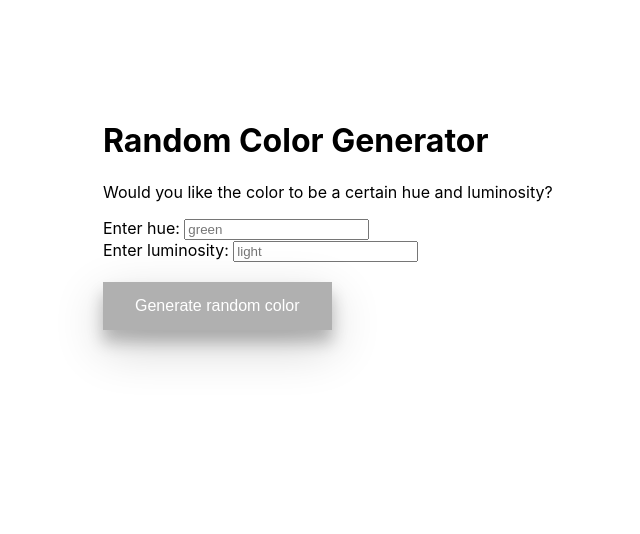
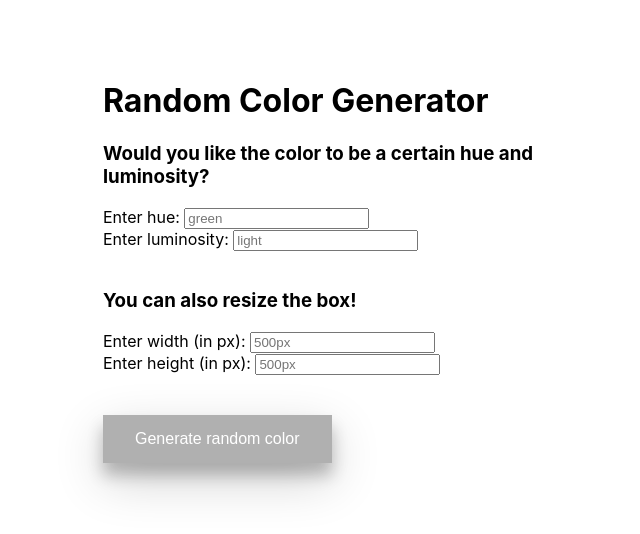
Before and after one commit to inespart/random-color-generator-react-app, a React (Create React App) app: page / in a window 1280 px wide. Shown: the top 534 px of the page, without its empty margins (287-927 px from the left). Built offline with nearby package versions, Linux system fonts and the light colour scheme.

Commit message:
Implement possibility to enter height and width

```diff
--- a/src/App.js
+++ b/src/App.js
@@ -1,22 +1,17 @@
 /** @jsxImportSource @emotion/react */
-
 import { css } from '@emotion/react';
 import { useState } from 'react';
 import Button from './Button.js';
 import Input from './Input.js';
 
-// import './App.css';
-// import chalk from 'chalk';
-// import color from 'randomcolor';
-// import logo from './logo.svg';
-
+// CSS-in-JS
 const frame = css`
   position: absolute;
-  top: 50%;
+  top: 20%;
   left: 50%;
   width: 500px;
   height: 600px;
-  margin-top: -300px;
+  margin-top: -100px;
   margin-left: -250px;
 `;
 
@@ -24,57 +19,48 @@
   text-align: center;
 `;
 
+// App Component
 function App() {
   const [randomColor, setRandomColor] = useState('');
   const [hue, setHue] = useState('');
   const [luminosity, setLuminosity] = useState('');
+  const [width, setWidth] = useState('');
+  const [height, setHeight] = useState('');
 
+  // onChange Handlers
   function onChangeHue(event) {
-    // console.log(event);
     setHue(event.currentTarget.value);
-    // console.log(event.currentTarget.value);
   }
 
   function onChangeLuminosity(event) {
     setLuminosity(event.currentTarget.value);
   }
 
+  function onChangeWidth(event) {
+    setWidth(event.currentTarget.value);
+  }
+
+  function onChangeHeight(event) {
+    setHeight(event.currentTarget.value);
+  }
+
   const str = <h2 css={center}>{randomColor}</h2>;
 
   const colorBox = css`
     background-color: ${randomColor};
-    width: 500px;
-    height: 200px;
+    width: ${width > 0 && width < 1000 ? width : 400}px;
+    height: ${height > 0 && height < 1000 ? height : 300}px;
   `;
-
-  /*
-  const str = (
-    <code>
-      ############################### <br />
-      ############################### <br />
-      ############################### <br />
-      ####&nbsp;&nbsp;&nbsp;&nbsp;&nbsp;&nbsp;&nbsp;&nbsp;&nbsp;&nbsp;&nbsp;&nbsp;&nbsp;&nbsp;&nbsp;&nbsp;&nbsp;&nbsp;&nbsp;&nbsp;&nbsp;&nbsp;&nbsp;####{' '}
-      <br />
-      ####&nbsp;&nbsp;&nbsp;&nbsp;&nbsp;&nbsp;&nbsp;&nbsp;&nbsp;{randomColor}
-      &nbsp;&nbsp; &nbsp;&nbsp;&nbsp;&nbsp;####
-      <br />
-      ####&nbsp;&nbsp;&nbsp;&nbsp;&nbsp;&nbsp;&nbsp;&nbsp;&nbsp;&nbsp;&nbsp;&nbsp;&nbsp;&nbsp;&nbsp;&nbsp;&nbsp;&nbsp;&nbsp;&nbsp;&nbsp;&nbsp;&nbsp;####{' '}
-      <br />
-      ############################### <br />
-      ############################### <br />
-      ############################### <br />
-    </code>
-  );
-  */
 
   return (
     <div css={frame}>
       <h1>Random Color Generator</h1>
 
-      <p>Would you like the color to be a certain hue and luminosity?</p>
+      <h3>Would you like the color to be a certain hue and luminosity?</h3>
       <div>
         <Input
           htmlFor="hue"
+          text="hue"
           type="text"
           id="hue"
           placeholder="green"
@@ -82,9 +68,11 @@
           onChange={onChangeHue}
         />
       </div>
+
       <div>
         <Input
           htmlFor="luminosity"
+          text="luminosity"
           type="text"
           id="luminosity"
           placeholder="light"
@@ -93,6 +81,33 @@
         />
       </div>
       <br />
+
+      <h3>You can also resize the box!</h3>
+      <div>
+        <Input
+          htmlFor="width"
+          text="width (in px)"
+          type="number"
+          id="width"
+          placeholder="500px"
+          value={width}
+          onChange={onChangeWidth}
+        />
+      </div>
+      <div>
+        <Input
+          htmlFor="height"
+          text="height (in px)"
+          type="number"
+          id="height"
+          placeholder="500px"
+          value={height}
+          onChange={onChangeHeight}
+        />
+      </div>
+      <br />
+      <br />
+
       <Button
         setRandomColor={setRandomColor}
         luminosity={luminosity}
@@ -102,7 +117,6 @@
       <br />
       <br />
       <br />
-      <br />
       <div css={colorBox}>{str}</div>
     </div>
   );
--- a/src/Button.js
+++ b/src/Button.js
@@ -1,10 +1,8 @@
 /** @jsxImportSource @emotion/react */
-
 import { css } from '@emotion/react';
 import color from 'randomcolor';
 
-// import { useState } from 'react';
-
+// CSS-in-JS
 const button = css`
   background-color: #b0b0b0;
   border: none;
--- a/src/Input.js
+++ b/src/Input.js
@@ -1,13 +1,10 @@
-// import color from 'randomcolor';
-// import { useState } from 'react';
-
 export default function Input(props) {
   return (
     <div>
-      <label htmlFor={props.htmlFor}>Enter {props.htmlFor}: </label>
+      <label htmlFor={props.htmlFor}>Enter {props.text}: </label>
       <input
         type={props.type}
-        id={props.hue}
+        id={props.id}
         placeholder={props.placeholder}
         value={props.value}
         onChange={props.onChange}
```
